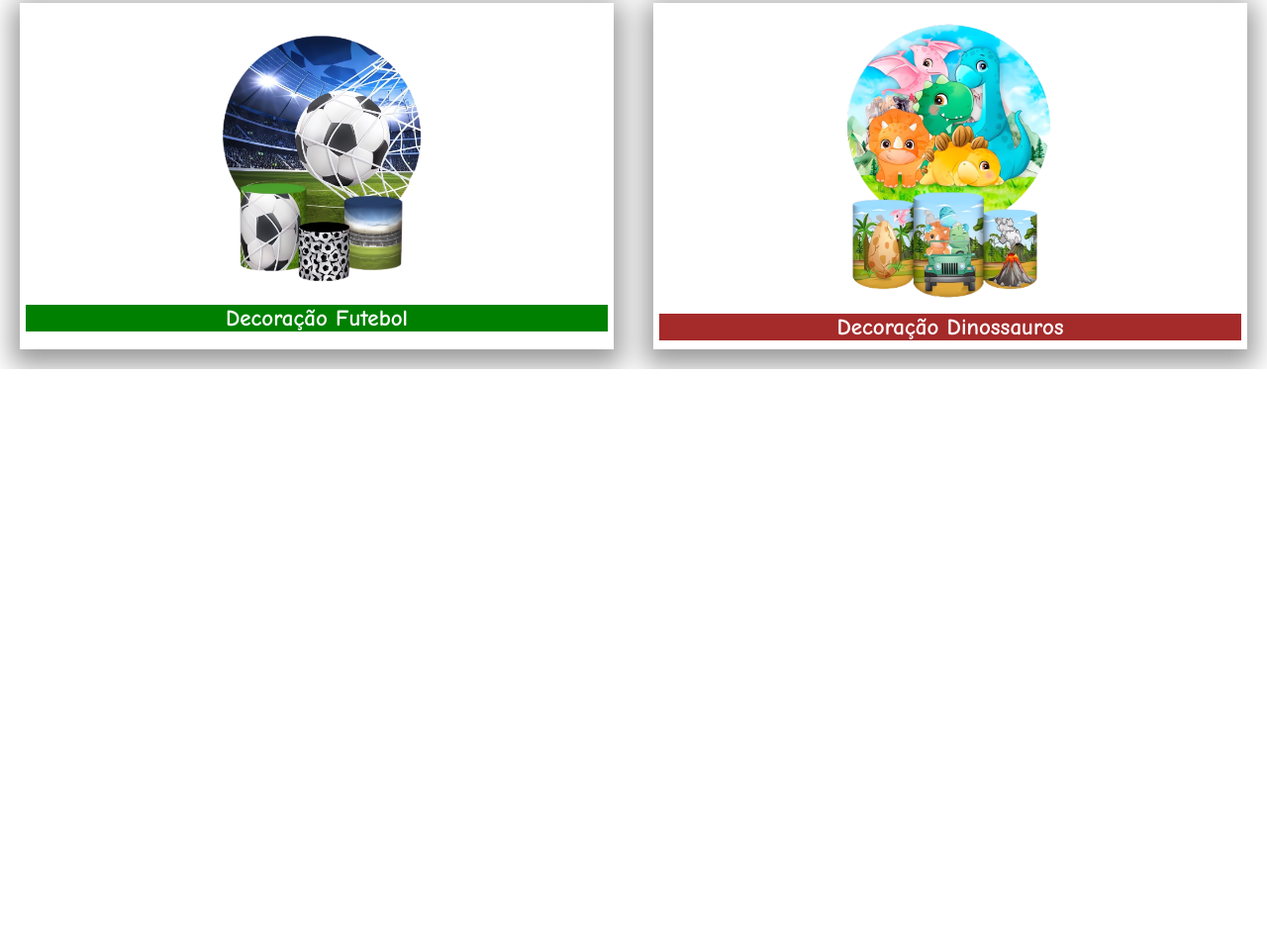
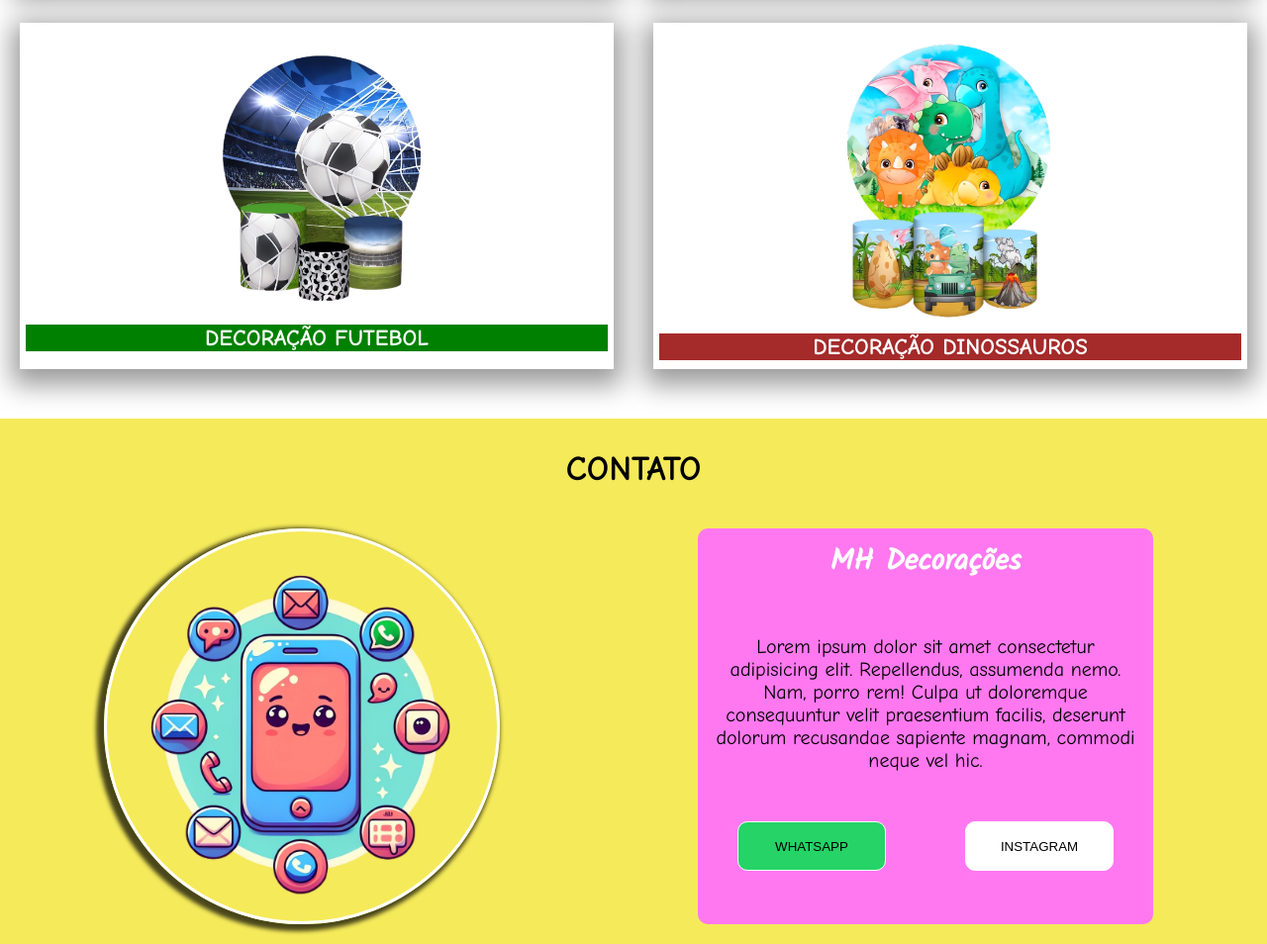
Before and after one commit to manrique-kraus/landing-page-mh-decorations, a plain HTML site: page src/index.html in a window 1280 px wide. Shown: the part 1755-2709 px from the top of the page at 99% size. Before the commit the page ends 2128 px from the top, so only its background shows below. Drawn offline with Linux system fonts and the light colour scheme.

Commit message:
sessao decorations terminada e sessao contact iniciada

```diff
--- a/src/css/style.css
+++ b/src/css/style.css
@@ -119,7 +119,7 @@ main {
     height: 8rem;
 }
 
-.hero .image {
+.hero .image-hero {
     display: flex;
     justify-content: center;
 }
@@ -145,19 +145,23 @@ main {
     align-items: center;
 }
 
-.about h3 {
+.title {
     display: flex;
     justify-content: center;
     align-items: center;
+    font-size: 3.5rem;
+    font-weight: 700;
+    text-transform: uppercase;
+}
+
+.about .title.about {
     background-color: var(--color-blue);
     width: 28rem;
     height: 5rem;
-    font-size: 3.5rem;
     color: #000000;
-    font-weight: 700;
-    text-transform: uppercase;
     border-radius: 5rem;
 }
+
 
 .about p {
     background-color: var(--color-blue);
@@ -241,18 +245,27 @@ main {
 
 .decorations {
     grid-area: decorations;
-    display: grid;
-    grid-template-columns: 1fr 1fr;
-    grid-template-rows: 1fr 1fr;
-    margin-top: 13rem;
+    margin-top: 6rem;
     position: relative;
 }
 
 .decorations h2 {
-    background-color: pink;
+    background-color: var(--color-pink);
     display: flex;
     justify-content: center;
     align-items: center;
+    width: 40rem;
+}
+
+.decorations .products {
+    display: grid;
+    grid-template-columns: 1fr 1fr;
+    grid-template-rows: 1fr 1fr;
+}
+
+.decorations .title.decoration {
+    display: flex;
+    justify-content: center;
 }
 
 .decorations .product {
@@ -296,3 +309,87 @@ main {
 .decorations .product:hover {
     transform: scale(1.04);
 }
+
+.contact {
+    grid-area: contact;
+    margin-top: 3rem;
+    background-color: var(--color-yellow);
+    color: #000000;
+    display: flex;
+    justify-content: center;
+    align-items: center;
+    flex-direction: column;
+}
+
+.contact .content-contact {
+    display: grid;
+    grid-template-columns: 1fr 1fr;
+    margin-top: 2rem;
+}
+
+
+.contact .image-contact {
+    display: flex;
+    justify-content: center;
+    margin-right: 20rem;
+}
+
+.contact  img {
+    width: 40rem;
+    height: 40rem;
+    border-radius: 50%;
+    border: solid 3px white;
+    box-shadow: -4px 3px 4px 4px rgba(0, 0, 0, 0.7);
+}
+
+.contact .content-contact {
+    padding: 2rem;
+    width: 110rem;
+    margin-right: 1rem;
+}
+
+.contact .content-contact .infos {
+    background-color: var(--color-pink);
+    border-radius: 1rem;
+}
+
+.contact .content-contact .infos h4 {
+    display: flex;
+    justify-content: center;
+    font-size: 3rem;
+    margin-top: 1rem;
+    font-family: 'Kalam', cursive;
+    color: #ffffff;
+}
+
+.contact .content-contact .infos p {
+    font-size: 2rem;
+    margin: auto 1.5rem;
+    text-align: center;
+    margin-top: 5rem;
+}
+
+.contact .content-contact .infos .btns {
+    display: flex;
+    justify-content: space-around;
+    align-items: center;
+    height: 15rem;
+}
+
+.contact .content-contact .infos .btn-contact {
+    background-color: aqua;
+    width: 15rem;
+    height: 5rem;
+    border: solid 0.3px #FFFFFF;
+    border-radius: 1rem;
+    cursor: pointer;
+    font-weight: 500;
+}
+
+.contact .content-contact .infos .btn-contact.wpp {
+    background-color: #25D366;
+}
+
+.contact .content-contact .infos .btn-contact.insta {
+    background-color: #FFFFFFFF ;
+}
--- a/src/index.html
+++ b/src/index.html
@@ -42,20 +42,25 @@
         <section class="hero">
             <div class="infos">
                 <h1>MH Decorações</h1>
-                <p>Lorem ipsum dolor sit amet consectetur adipisicing elit. Velit aspernatur voluptatem quisquam eos exercitationem inventore expedita labore id sequi nihil. Rerum consequatur mollitia hic ratione officiis at nihil voluptatibus iure!</p>
+                <p>Lorem ipsum dolor sit amet consectetur adipisicing elit. Velit aspernatur voluptatem quisquam eos
+                    exercitationem inventore expedita labore id sequi nihil. Rerum consequatur mollitia hic ratione
+                    officiis at nihil voluptatibus iure!</p>
                 <button class="btn" href="#contact">Entrar em Contato</button>
             </div>
 
-            <div class="image">
-            <img src="./images/criancas-na-festa.jpeg" alt="Crianças em uma Festa">
+            <div class="image-hero">
+                <img src="./images/criancas-na-festa.jpeg" alt="Crianças em uma Festa">
             </div>
         </section>
     </main>
 
     <section class="about">
         <div class="content-about">
-            <h3>Sobre</h3>
-            <p>Lorem ipsum dolor sit amet consectetur adipisicing elit. Cum amet accusantium sed fugit ipsam odio obcaecati natus voluptas est. Aliquam pariatur aliquid libero soluta quae a dolorem et, tenetur est! Lorem ipsum dolor sit amet consectetur adipisicing elit. Cum amet accusantium sed fugit ipsam odio obcaecati natus voluptas est. Aliquam pariatur aliquid libero soluta quae a dolorem et, tenetur est!</p>
+            <h3 class="title about">Sobre</h3>
+            <p>Lorem ipsum dolor sit amet consectetur adipisicing elit. Cum amet accusantium sed fugit ipsam odio
+                obcaecati natus voluptas est. Aliquam pariatur aliquid libero soluta quae a dolorem et, tenetur est!
+                Lorem ipsum dolor sit amet consectetur adipisicing elit. Cum amet accusantium sed fugit ipsam odio
+                obcaecati natus voluptas est. Aliquam pariatur aliquid libero soluta quae a dolorem et, tenetur est!</p>
             <img class="emoji one" src="./images/emoji 1.svg" alt="Emoji lingua pra fora">
             <img class="emoji two" src="./images/emoji 2.svg" alt="Emoji coração nos olhos">
             <img class="emoji six" src="./images/emoji-6.svg" alt="Emoji piscando">
@@ -70,6 +75,11 @@
 
     <section class="decorations">
 
+        <div class="title decoration">
+            <h2>Decoraçoes</h2>
+        </div>
+
+        <div class="products">
             <div class="product">
                 <img src="./images/hotwheels-png.png" alt="Decoração HotWheels">
                 <h4 class="title one">Decoração HotWheels</h4>
@@ -89,9 +99,32 @@
                 <img src="./images/dinossauro-png.png" alt="Decoração Dinossauros">
                 <h4 class="title four">Decoração Dinossauros</h4>
             </div>
+        </div>
+    </section>
+
+    <section class="contact">
+
+        <h2 class="title contact">CONTATO</h2>
+
+        <div class="content-contact">
+            <div class="image-contact">
+                <img src="./images/image-contact.png" alt="Celular">
+            </div>
+
+            <div class="infos">
+                <h4>MH Decorações</h4>
+                <p>Lorem ipsum dolor sit amet consectetur adipisicing elit. Repellendus, assumenda nemo. Nam, porro
+                    rem!
+                    Culpa ut doloremque consequuntur velit praesentium facilis, deserunt dolorum recusandae sapiente
+                    magnam, commodi neque vel hic.</p>
+                <div class="btns">
+                    <button class="btn-contact wpp" href="#">WHATSAPP</button>
+                    <button class="btn-contact insta" href="#">INSTAGRAM</button>
+                </div>
+            </div>
+        </div>
 
     </section>
-    <section class="contact"></section>
     <footer class="footer"></footer>
 </body>
 
```
Also changed, not shown: src/images/image-contact.png (added).
